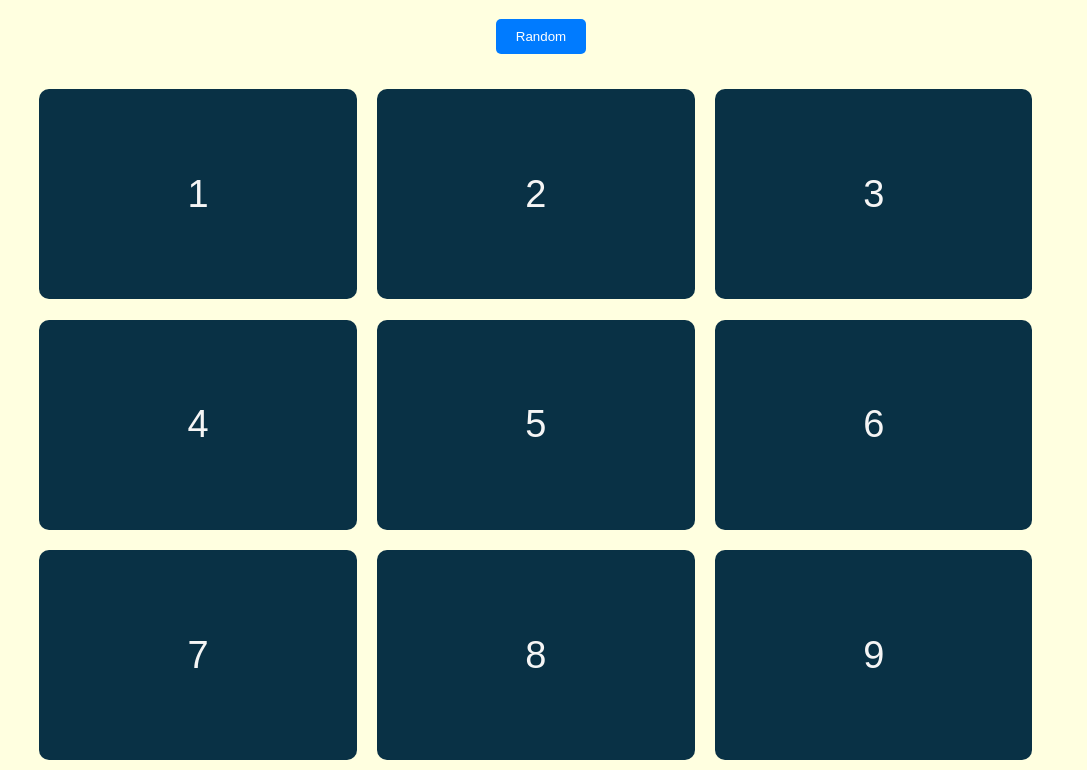
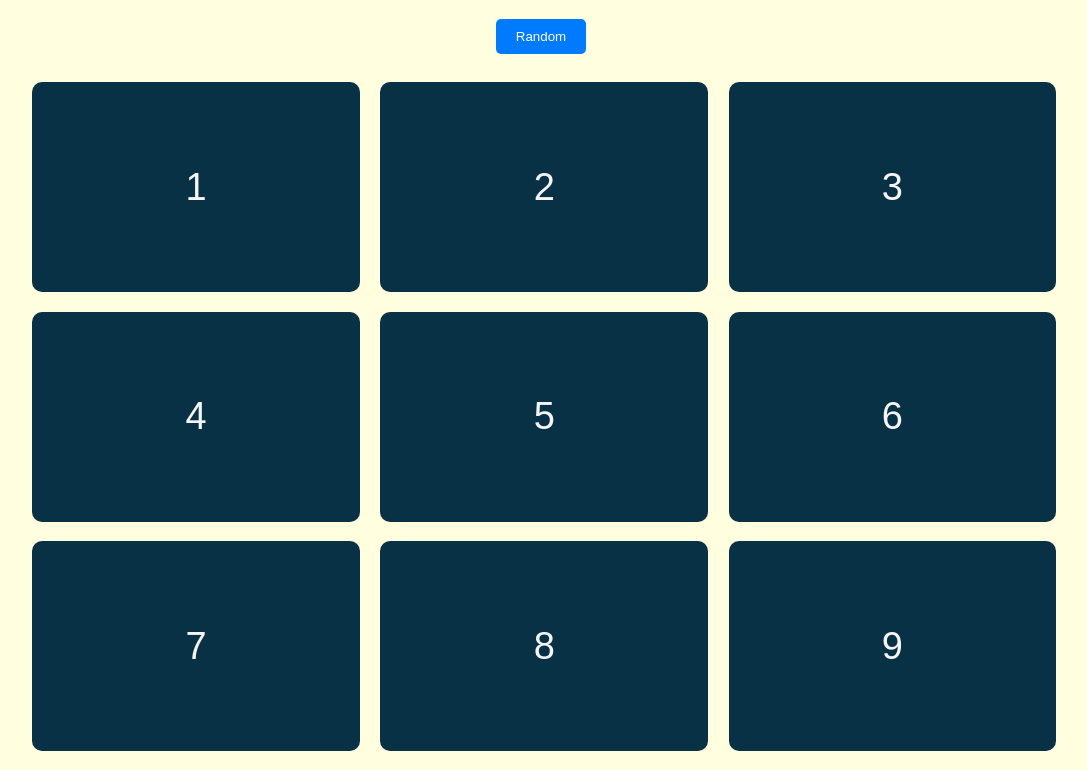
Before and after one commit to nahidahmed92/Flavor-Roulette, a plain HTML site: page index.html in a window 1280 px wide. Shown: the part 61-831 px from the top of the page, without its empty margins (99-1186 px from the left). Drawn offline with Linux system fonts and the light colour scheme.

Commit message:
change event listener to double click and update css

```diff
--- a/assets/css/style.css
+++ b/assets/css/style.css
@@ -16,11 +16,21 @@ h1 {
   color: #001b44;
 }
 
+/* .container {
+  width: 80vw;
+  margin: 25px auto;
+  display: flex;
+  flex-direction: row;
+} */
+
 .container {
+  display: grid;
+  grid-template-columns: repeat(3, 1fr);
+  gap: 2%;
   width: 80vw;
   margin: 25px auto;
 }
-.box {
+/* .box {
   display: block;
   float: left;
   width: 31%;
@@ -34,6 +44,22 @@ h1 {
   align-content: center;
   color: whitesmoke;
   font-size: 38px;
+} */
+
+.box {
+  display: flex;
+  justify-content: center;
+  align-items: center;
+  width: 100%;
+  height: 210px;
+  margin: 1%;
+  cursor: pointer;
+  object-fit: cover;
+  border-radius: 10px;
+  background-color: #093145;
+  color: whitesmoke;
+  font-size: 38px;
+  text-align: center; /* This line is optional */
 }
 
 .randomNumBtn {
--- a/assets/js/script.js
+++ b/assets/js/script.js
@@ -47,7 +47,7 @@ function flavors() {
 }
 
 // USER INTERACTION ==================================
-container.addEventListener('click', function (event) {
+container.addEventListener('dblclick', function (event) {
   const element = event.target;
 
   if (element.matches('.box')) {
```
